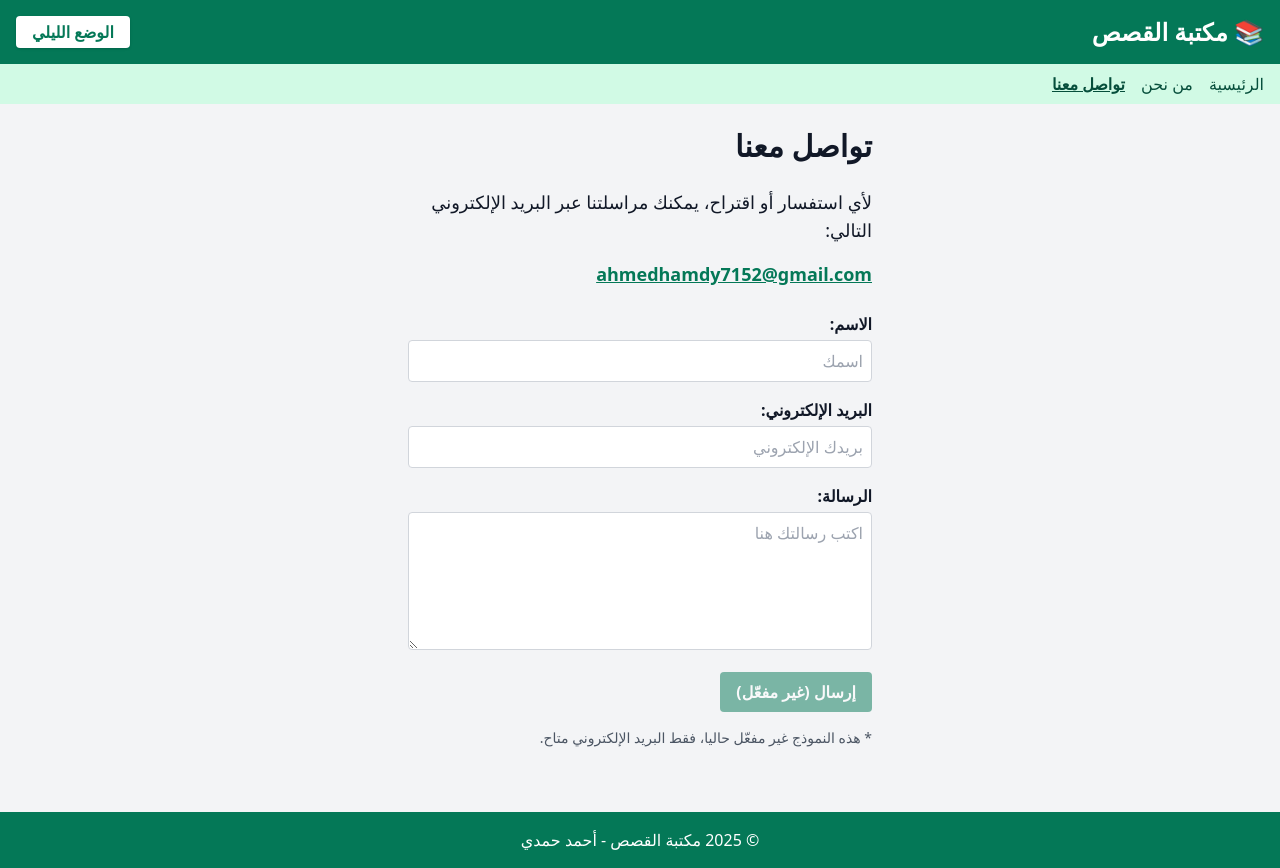
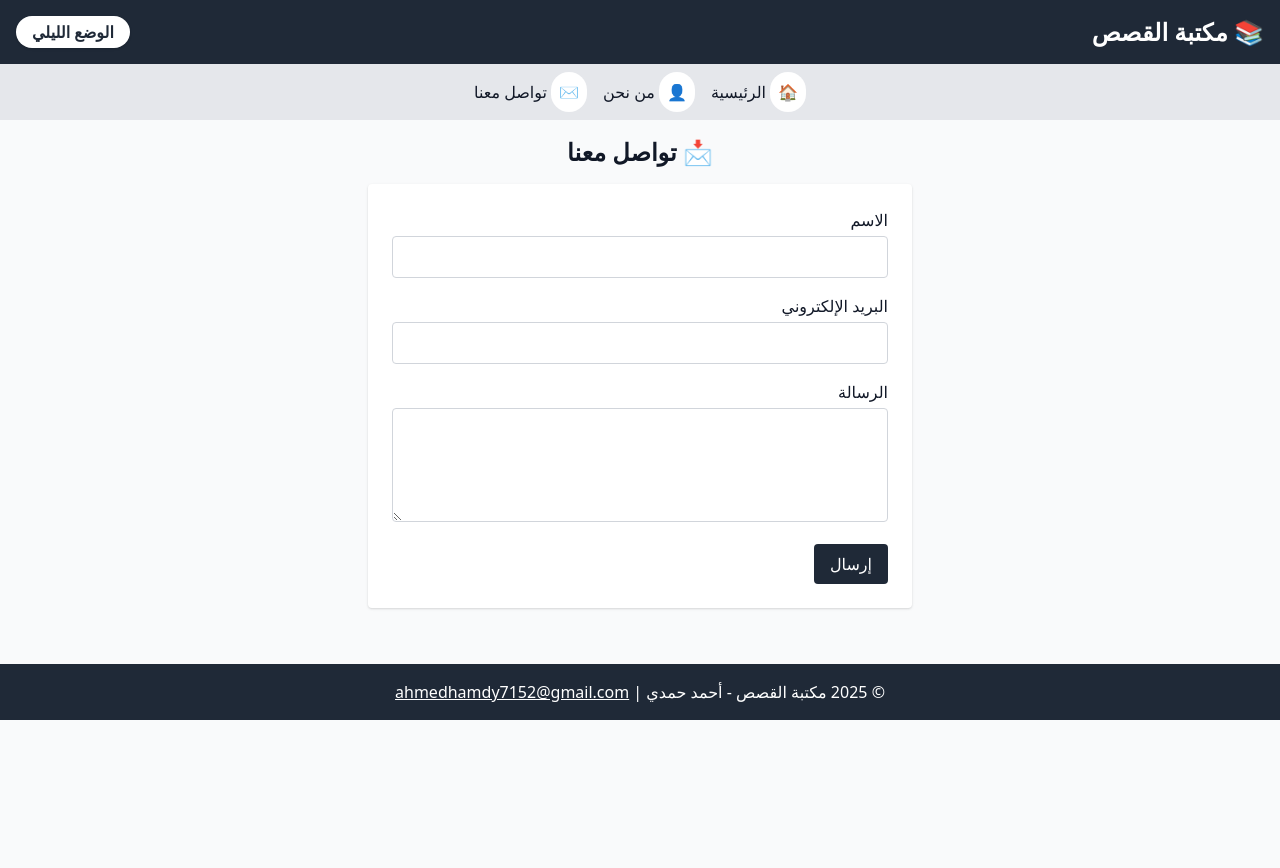
Before and after one commit to ahmedfahmdy/story-library, a plain HTML site: page contact.html in a window 1280 px wide. Both pictures are taken after a click on the button "الوضع الليلي". After the commit the page ends 800 px from the top, so only its background shows below. Drawn offline with nearby package versions, Linux system fonts and the light colour scheme.

Commit message:
تحديث كامل الموقع

```diff
--- a/contact.html
+++ b/contact.html
@@ -1,57 +1,61 @@
 <!DOCTYPE html>
 <html lang="ar" dir="rtl">
 <head>
-  <meta charset="UTF-8" />
-  <meta name="viewport" content="width=device-width, initial-scale=1" />
+  <meta charset="UTF-8">
+  <meta name="viewport" content="width=device-width, initial-scale=1.0">
   <title>تواصل معنا - مكتبة القصص</title>
-  <link href="https://cdn.jsdelivr.net/npm/tailwindcss@2.2.19/dist/tailwind.min.css" rel="stylesheet" />
+  <link href="https://cdn.jsdelivr.net/npm/tailwindcss@2.2.19/dist/tailwind.min.css" rel="stylesheet">
   <script>
     function toggleDarkMode() {
       document.documentElement.classList.toggle('dark');
+      localStorage.setItem('theme', document.documentElement.classList.contains('dark') ? 'dark' : 'light');
+    }
+    window.onload = function() {
+      if (localStorage.getItem('theme') === 'dark') {
+        document.documentElement.classList.add('dark');
+      }
     }
   </script>
 </head>
-<body class="bg-gray-100 dark:bg-gray-900 text-gray-900 dark:text-white">
-  <header class="bg-green-700 text-white py-4">
+<body class="bg-gray-50 dark:bg-gray-900 text-gray-900 dark:text-white font-sans">
+  <!-- الشعار والعنوان -->
+  <header class="bg-gray-800 text-white py-4">
     <div class="container mx-auto px-4 flex justify-between items-center">
       <h1 class="text-2xl font-bold">📚 مكتبة القصص</h1>
-      <button onclick="toggleDarkMode()" class="bg-white text-green-700 font-semibold py-1 px-4 rounded shadow">الوضع الليلي</button>
+      <button onclick="toggleDarkMode()" class="bg-white text-gray-800 font-semibold py-1 px-4 rounded-full shadow hover:bg-gray-200 transition">الوضع الليلي</button>
     </div>
   </header>
 
-  <nav class="bg-green-100 dark:bg-green-800 text-green-900 dark:text-white py-2 px-4 flex gap-4">
-    <a href="index.html" class="hover:underline">الرئيسية</a>
-    <a href="about.html" class="hover:underline">من نحن</a>
-    <a href="contact.html" class="hover:underline font-bold underline">تواصل معنا</a>
+  <!-- روابط التنقل -->
+  <nav class="bg-gray-200 dark:bg-gray-800 text-gray-900 dark:text-white py-2 px-4 flex gap-4 justify-center">
+    <a href="index.html" class="hover:underline flex items-center gap-1"><span class="bg-white dark:bg-gray-700 p-2 rounded-full">🏠</span> الرئيسية</a>
+    <a href="about.html" class="hover:underline flex items-center gap-1"><span class="bg-white dark:bg-gray-700 p-2 rounded-full">👤</span> من نحن</a>
+    <a href="contact.html" class="hover:underline flex items-center gap-1"><span class="bg-white dark:bg-gray-700 p-2 rounded-full">✉️</span> تواصل معنا</a>
   </nav>
 
-  <main class="container mx-auto p-6 max-w-lg">
-    <h2 class="text-3xl font-bold mb-6">تواصل معنا</h2>
-    <p class="mb-4 text-lg">
-      لأي استفسار أو اقتراح، يمكنك مراسلتنا عبر البريد الإلكتروني التالي:
-    </p>
-    <a href="mailto:ahmedhamdy7152@gmail.com" class="text-green-700 dark:text-green-400 underline font-semibold text-lg">ahmedhamdy7152@gmail.com</a>
-
-    <form class="mt-6 space-y-4">
+  <!-- المحتوى الرئيسي -->
+  <main class="container mx-auto p-4 max-w-xl">
+    <h2 class="text-2xl font-bold mb-4 text-center">📩 تواصل معنا</h2>
+    <form class="bg-white dark:bg-gray-800 shadow rounded p-6 space-y-4">
       <div>
-        <label for="name" class="block mb-1 font-semibold">الاسم:</label>
-        <input id="name" type="text" placeholder="اسمك" class="w-full p-2 rounded border border-gray-300 dark:border-gray-600 bg-white dark:bg-gray-800 text-gray-900 dark:text-white" />
+        <label for="name" class="block mb-1">الاسم</label>
+        <input type="text" id="name" name="name" class="w-full p-2 rounded border border-gray-300 dark:border-gray-700 dark:bg-gray-900">
       </div>
       <div>
-        <label for="email" class="block mb-1 font-semibold">البريد الإلكتروني:</label>
-        <input id="email" type="email" placeholder="بريدك الإلكتروني" class="w-full p-2 rounded border border-gray-300 dark:border-gray-600 bg-white dark:bg-gray-800 text-gray-900 dark:text-white" />
+        <label for="email" class="block mb-1">البريد الإلكتروني</label>
+        <input type="email" id="email" name="email" class="w-full p-2 rounded border border-gray-300 dark:border-gray-700 dark:bg-gray-900">
       </div>
       <div>
-        <label for="message" class="block mb-1 font-semibold">الرسالة:</label>
-        <textarea id="message" rows="5" placeholder="اكتب رسالتك هنا" class="w-full p-2 rounded border border-gray-300 dark:border-gray-600 bg-white dark:bg-gray-800 text-gray-900 dark:text-white"></textarea>
+        <label for="message" class="block mb-1">الرسالة</label>
+        <textarea id="message" name="message" rows="4" class="w-full p-2 rounded border border-gray-300 dark:border-gray-700 dark:bg-gray-900"></textarea>
       </div>
-      <button type="submit" disabled class="bg-green-700 text-white py-2 px-4 rounded font-semibold opacity-50 cursor-not-allowed">إرسال (غير مفعّل)</button>
-      <p class="mt-2 text-sm text-gray-600 dark:text-gray-400">* هذه النموذج غير مفعّل حاليا، فقط البريد الإلكتروني متاح.</p>
+      <button type="submit" class="bg-gray-800 text-white py-2 px-4 rounded hover:bg-gray-700 transition">إرسال</button>
     </form>
   </main>
 
-  <footer class="bg-green-700 text-white text-center py-4 mt-10">
-    &copy; 2025 مكتبة القصص - أحمد حمدي
+  <!-- تذييل -->
+  <footer class="bg-gray-800 text-white text-center py-4 mt-10">
+    &copy; 2025 مكتبة القصص - أحمد حمدي | <a href="mailto:ahmedhamdy7152@gmail.com" class="underline">ahmedhamdy7152@gmail.com</a>
   </footer>
 </body>
 </html>
```
Also changed, not shown: about.html (+36 -14 lines), index.html (+45 -22 lines).
